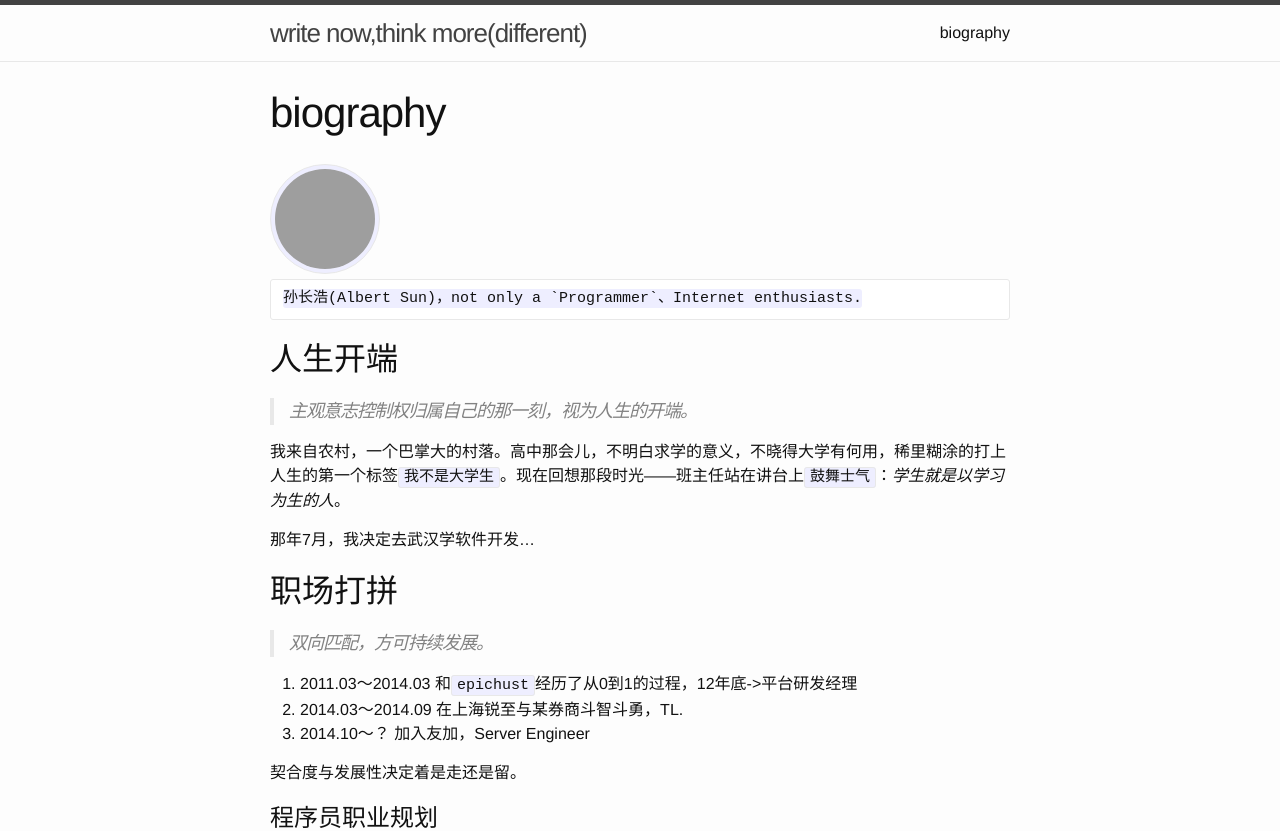
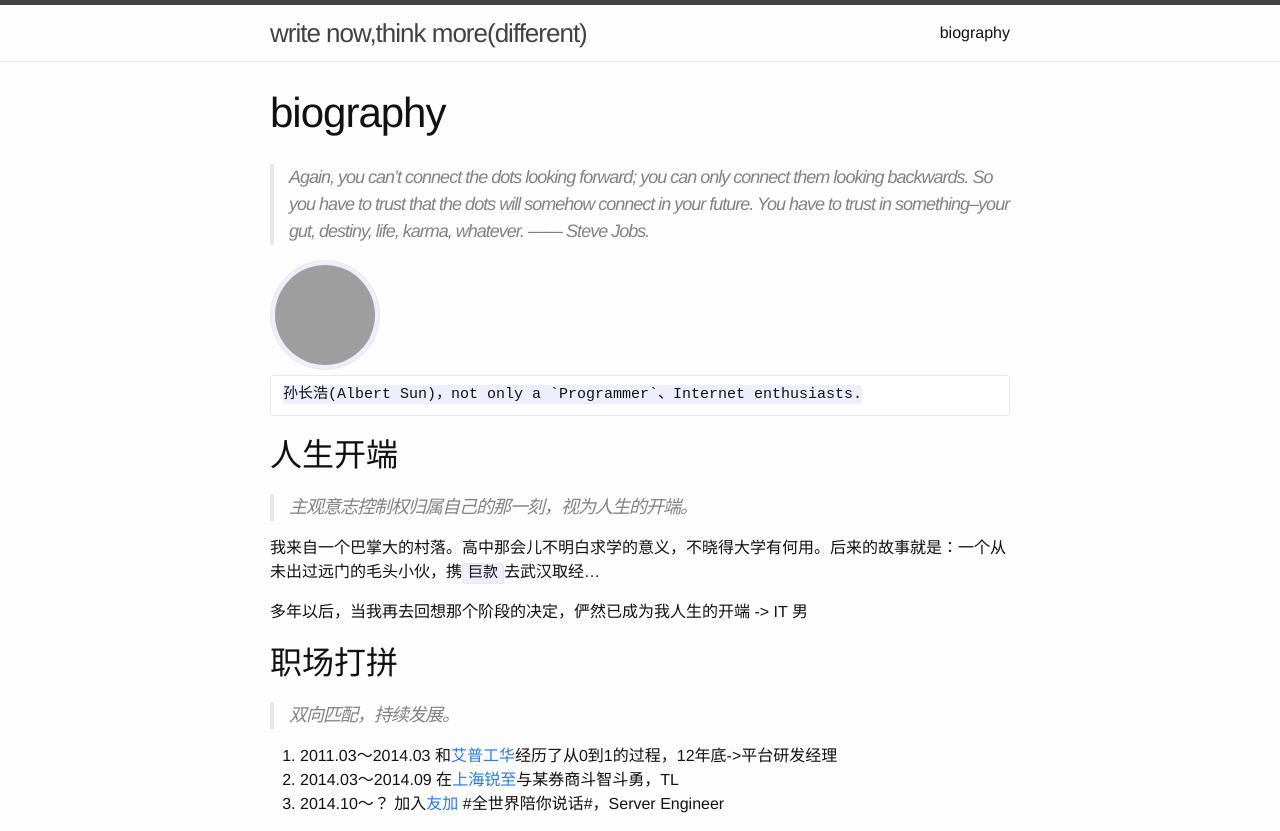
Before and after one commit to atschx/atschx.github.io, a Jekyll site: the page built from about.md, in a window 1280 px wide and 1400 px high. Shown: the top 831 px of the window. Built offline with Jekyll 4.4.1, drawn with Linux system fonts in a browser that asks for light colours; some of the changed text lies outside the part shown; grey boxes are pictures that could not be loaded.

Commit message:
my biography

```diff
--- a/about.md
+++ b/about.md
@@ -3,6 +3,8 @@
 title: biography
 permalink: /about/
 ---
+
+> Again, you can’t connect the dots looking forward; you can only connect them looking backwards. So you have to trust that the dots will somehow connect in your future. You have to trust in something–your gut, destiny, life, karma, whatever. —— Steve Jobs.
 
 <div class="pf-photo">
  <a href="http://weibo.com/atschx" alt="atschx" class="photo">
@@ -19,31 +21,47 @@
 
 > 主观意志控制权归属自己的那一刻，视为人生的开端。
 
-我来自农村，一个巴掌大的村落。高中那会儿，不明白求学的意义，不晓得大学有何用，稀里糊涂的打上人生的第一个标签`我不是大学生`。现在回想那段时光——班主任站在讲台上`鼓舞士气`：*学生就是以学习为生的人*。
+我来自一个巴掌大的村落。高中那会儿不明白求学的意义，不晓得大学有何用。后来的故事就是：一个从未出过远门的毛头小伙，携`巨款`去武汉取经...
 
-那年7月，我决定去武汉学软件开发...
+多年以后，当我再去回想那个阶段的决定，俨然已成为我人生的开端 -> IT 男
 
 职场打拼
 --------
 
-> 双向匹配，方可持续发展。
+> 双向匹配，持续发展。
 
-1. 2011.03～2014.03 和`epichust`经历了从0到1的过程，12年底->平台研发经理
-2. 2014.03～2014.09 在上海锐至与某券商斗智斗勇，TL.
-3. 2014.10～？  加入友加，Server Engineer
+1. 2011.03～2014.03 和[艾普工华](http://www.epichust.com)经历了从0到1的过程，12年底->平台研发经理
+2. 2014.03～2014.09 在[上海锐至](http://www.richeninfo.com)与某券商斗智斗勇，TL
+3. 2014.10～？  加入[友加](http://youja.cn) #全世界陪你说话#，Server Engineer
 
-契合度与发展性决定着是走还是留。
+契合度与发展性作为每一个转折点的可行性指标。在没有达到所期望的状态之前，内心永远在骚动。
 
 程序员职业规划
 ==============
 
+> You jump , I jump , remember ?
+![jump](http://7xidkg.com1.z0.glb.clouddn.com/you-jump-I-jump.jpg)
+
+看下[Easy](http://weibo.com/easy)的这张图，你在哪？
+
 ![carrer-roadmap](http://7xidkg.com1.z0.glb.clouddn.com/programmer-carrer-roadmap.png)
 
-Easy清晰地描绘了当下环境中程序员的职业发展通道。在E象限的第5年是时候沉淀下来分享自己的想法和经验了。
+从初入职场的junior engineer到各种各样的Title，代表了雇主方对你某段时期的价值度量，只是符号就像货币。还原本真：
 
+1. 你牛吗？ 做事(对公司创收或发展有多大帮助，站在雇主方考虑)
+2. 开心吗？ 心流(有无这种感觉很重要，加以时日即可回答第一问)
 
-The last..
-----------
+再谈价值观
+==========
+
+> 简单的说就是 —— 你认为什么最重要？
+
+周末和朋友在望湘园吃饭，朋友说：现在工作太忙，不开心。我问：那你觉得值吗？
+
+未完待续...
+
+The Last
+--------
 
 > * For what it's worth, it's never too late, or in my case, too early, to be whoever you want to be.
 * There's no time limit, stop whenever you want.
```
